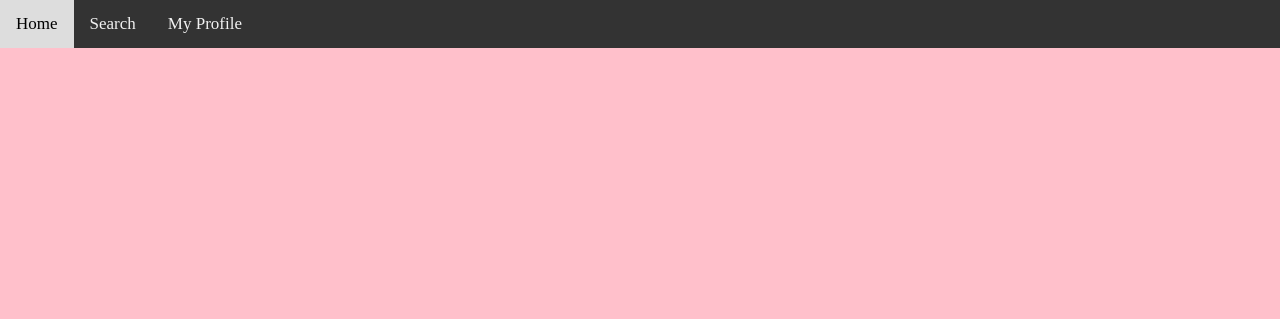
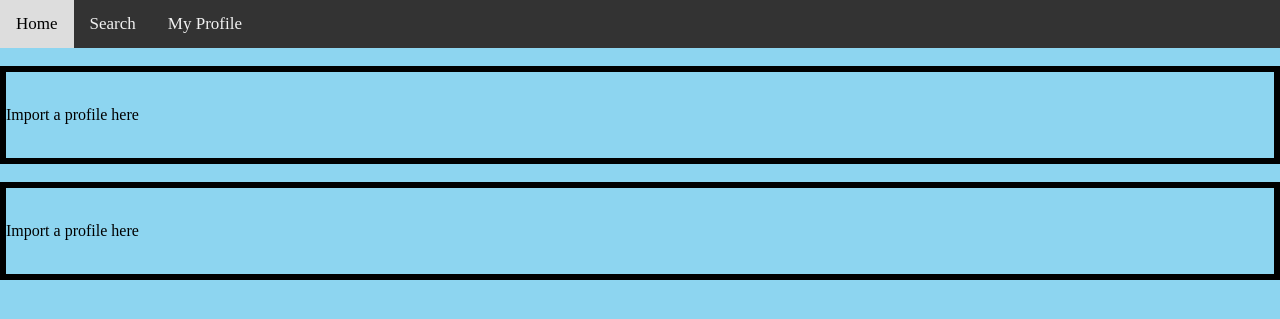
Before and after one commit to Jhua932/Friender_v2.0, a Python web app: template templates/home.html in a window 1280 px wide. Shown: the top 319 px of the page. Run offline with Jinja, Linux system fonts and the light colour scheme; the template is opened without the code that fills it, so the values that code supplies are empty.

Commit message:
John, CSS push1

```diff
--- a/static/editprofile_style.css
+++ b/static/editprofile_style.css
@@ -2,7 +2,7 @@
 body {
   margin: 0px;
   padding: 0px;
-  background-color: pink;
+  background-color: #8DD5F0;
 }
 .topnav {
     background-color: #333;
--- a/static/googlecreateprofile_style.css
+++ b/static/googlecreateprofile_style.css
@@ -1,4 +1,5 @@
 body {
   margin: 0px;
   padding: 0px;
+  background-color: #8DD5F0;
 }
--- a/static/home_style.css
+++ b/static/home_style.css
@@ -2,7 +2,7 @@
 body {
   margin: 0px;
   padding: 0px;
-  background-color: pink;
+  background-color: #8DD5F0;
 }
 .topnav {
     background-color: #333;
@@ -44,3 +44,12 @@ body {
     text-align: left;
   }
 }
+
+/*IMPORT PROFILE WRAPPER STYLING*/
+#profile_match_1{
+  border: 6px solid black;
+}
+
+#profile_match_2{
+  border: 6px solid black;
+}
--- a/static/login_style.css
+++ b/static/login_style.css
@@ -1,4 +1,5 @@
 body {
   margin: 0px;
   padding: 0px;
+  background-color: #8DD5F0;
 }
--- a/static/myprofile_style.css
+++ b/static/myprofile_style.css
@@ -2,7 +2,7 @@
 body {
   margin: 0px;
   padding: 0px;
-  background-color: pink;
+  background-color: #8DD5F0;
 }
 .topnav {
     background-color: #333;
--- a/static/search_style.css
+++ b/static/search_style.css
@@ -1,7 +1,7 @@
 body {
   margin: 0px;
   padding: 0px;
-  background-color: pink;
+  background-color: #8DD5F0;
 }
 .topnav {
     background-color: #333;
--- a/templates/editprofile.html
+++ b/templates/editprofile.html
@@ -28,7 +28,6 @@
       <h3> Snapchat: <input type="text" name="snapchat_account" value="{{user_obj['snapchat_account']}}"></h3>
       <h3> Phone Number: <input type="text" name="phone_number" value="{{user_obj['phone_number']}}"></h3>
 
-      <br>
       <input type="checkbox" name="hobbyArt" value="Art">Art<br>
       <input type="checkbox" name="hobbyBaseball" value="Baseball">Baseball<br>
       <input type="checkbox" name="hobbyBasketball" value="Basketball">Basketball<br>
@@ -58,10 +57,9 @@
         <input type = "submit" value= "Submit" />
       </p>
     </form>
+</div>
 
-
-
-
+<br> <br> <br>
 
   </body>
 
--- a/templates/home.html
+++ b/templates/home.html
@@ -17,6 +17,25 @@
       <a href="myprofile.html">My Profile</a>
       <a href="javascript:void(0);" class="icon" onclick="myFunction()">&#9776;</a>
     </div>
+
+    <div id = "profile_match_wrapper">
+        <br>
+      <div id = "profile_match_1">
+        <br>
+        <p> Import a profile here </p>
+        <br>
+      </div>
+
+      <br>
+
+      <div id = "profile_match_2">
+        <br>
+        <p> Import a profile here </p>
+        <br>
+      </div>
+        <br>
+
+    </div>
+
   </body>
-
 </html>
--- a/templates/index.html
+++ b/templates/index.html
@@ -7,12 +7,6 @@
     <link href="https://fonts.googleapis.com/css?family=Nova+Slim" rel="stylesheet">
   </head>
   <body>
-    <div class="topnav" id="myTopnav">
-      <a href="#home.html">Home</a>
-      <a href="#search.html">Search</a>
-      <a href="myprofile.html">My Profile</a>
-      <a href="javascript:void(0);" class="icon" onclick="myFunction()">&#9776;</a>
-    </div>
 
     <div id="landing-banner">
       <div class="left-logo">
```
Also changed, not shown: static/createprofile_style.css (+11 -1 lines), static/index_style.css (+4 -4 lines), templates/createprofile.html (+7 -4 lines).
